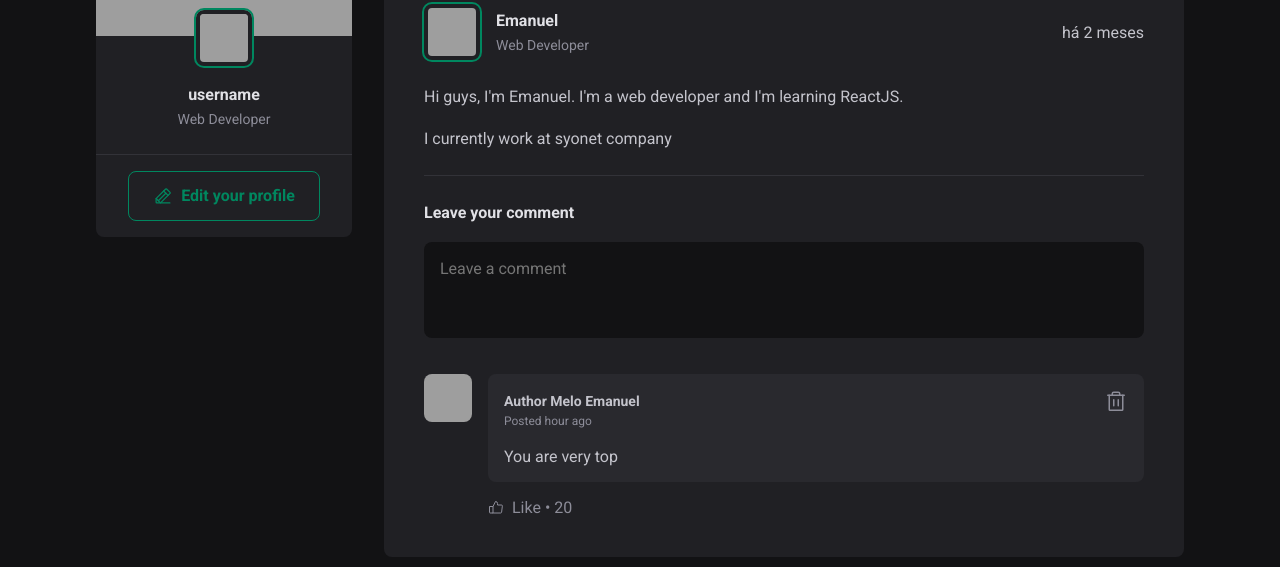
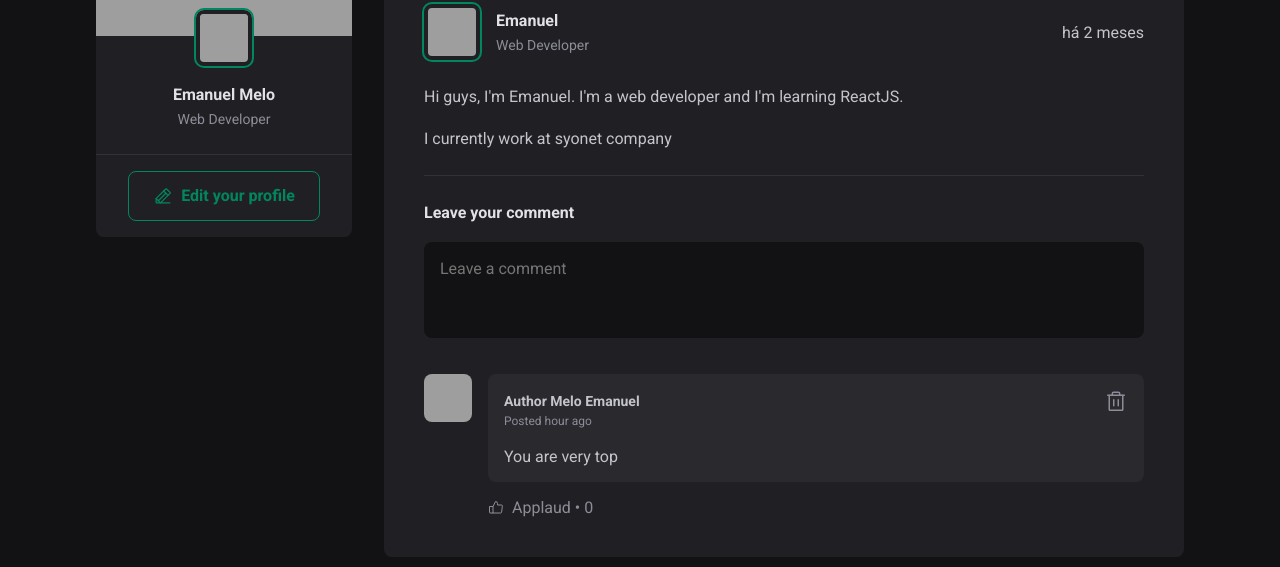
Before and after one commit to emanuellresende/feed-page, a React (Vite) app: page / in a window 1280 px wide. Shown: the part 140-707 px from the top of the page. Built offline with nearby package versions, Linux system fonts and the light colour scheme; grey boxes are pictures that could not be loaded.

Commit message:
add count like

```diff
--- a/src/components/Comment/index.jsx
+++ b/src/components/Comment/index.jsx
@@ -1,12 +1,17 @@
+import { useState } from "react";
 import { ThumbsUp, Trash } from "phosphor-react";
+
 import Avatar from "../Avatar";
 import css from "./index.module.css";
 const userImageUrl = "https://github.com/emanuellresende.png";
 
 const Comment = ({ content, onDeleteComment }) => {
+  const [likeCount, setLikeCount] = useState(0);
   const handleDeleteComment = () => {
     onDeleteComment(content);
   }
+
+  const handleLike = () => setLikeCount(likeCount => likeCount + 1);
   return (
     <div className={css.comment}>
       <Avatar hasBorder={false} userImage={userImageUrl} alt="" />
@@ -26,9 +31,9 @@ const Comment = ({ content, onDeleteComment }) => {
           <p>{content}</p>
         </div>
         <footer>
-          <button title="Reply">
+          <button title="Reply" onClick={handleLike}>
             <ThumbsUp />
-            Like <span>20</span>
+            Applaud <span>{likeCount}</span>
           </button>
         </footer>
       </div>
--- a/src/components/Sidebar/index.jsx
+++ b/src/components/Sidebar/index.jsx
@@ -13,7 +13,7 @@ const SideBar = () => {
       <img className={css.imageBackground} src={imageUrl} />
       <div className={css.profile}>
         <Avatar userImage={userImageUrl} alt="" />
-        <strong className={css.userName}>username</strong>
+        <strong className={css.userName}>Emanuel Melo</strong>
         <span>Web Developer</span>
       </div>
 
```
